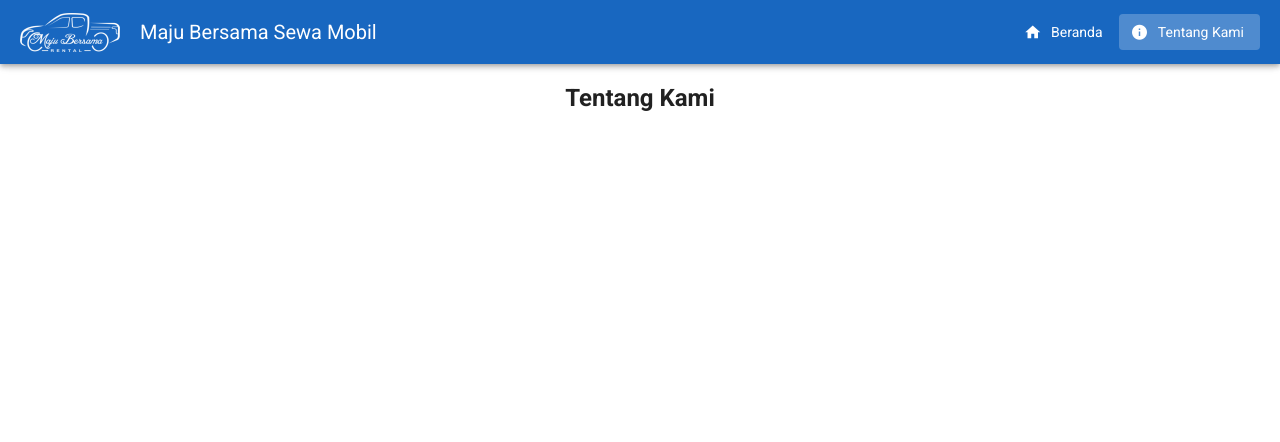
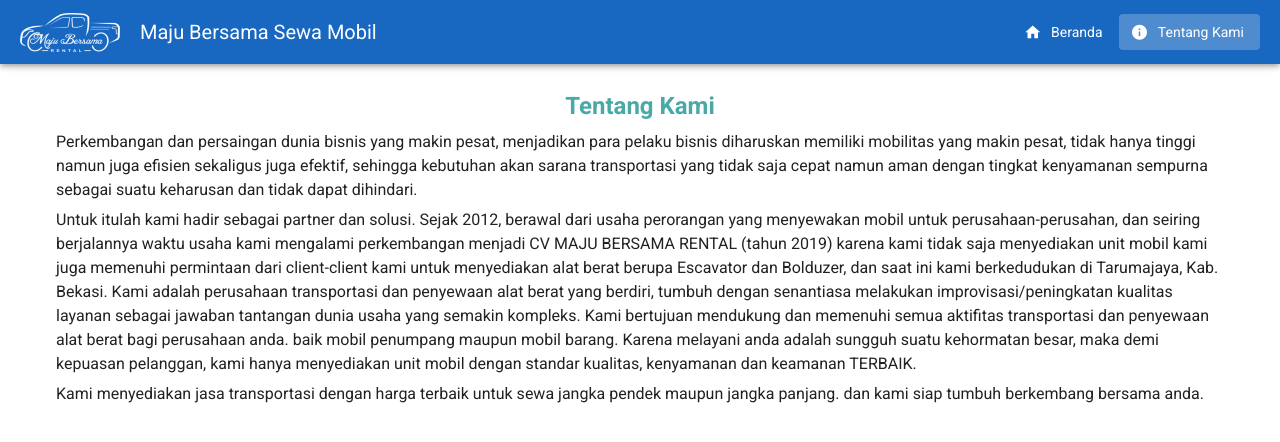
Before and after one commit to lepiku/himber, a Nuxt app: page /tentang-kami in a window 1280 px wide. Shown: the top 442 px of the page. Built offline with nearby package versions, Linux system fonts and the light colour scheme.

Commit message:
feat: tentang-kami page

```diff
--- a/app.vue
+++ b/app.vue
@@ -13,4 +13,7 @@
 .v-container {
   max-width: 1200px !important;
 }
+p {
+  margin: 6px 0;
+}
 </style>
--- a/components/AppBar.vue
+++ b/components/AppBar.vue
@@ -1,5 +1,5 @@
 <script setup lang="ts">
-import { website } from '@/data'
+import { website } from '~/data'
 
 const navItems = [
   {
--- a/data.ts
+++ b/data.ts
@@ -9,6 +9,33 @@
     `
   }
 }
+
+export const aboutUs = [
+  'Perkembangan dan persaingan dunia bisnis yang makin pesat, menjadikan para \
+  pelaku bisnis diharuskan memiliki mobilitas yang makin pesat, tidak hanya \
+  tinggi namun juga efisien sekaligus juga efektif, sehingga kebutuhan akan \
+  sarana transportasi yang tidak saja cepat namun aman dengan tingkat \
+  kenyamanan sempurna sebagai suatu keharusan dan tidak dapat dihindari.',
+
+  'Untuk itulah kami hadir sebagai partner dan solusi. Sejak 2012, berawal \
+  dari usaha perorangan yang menyewakan mobil untuk perusahaan-perusahan, dan \
+  seiring berjalannya waktu usaha kami mengalami perkembangan menjadi CV MAJU \
+  BERSAMA RENTAL (tahun 2019) karena kami tidak saja menyediakan unit mobil \
+  kami juga memenuhi permintaan dari client-client kami untuk menyediakan alat \
+  berat berupa Escavator dan Bolduzer, dan saat ini kami berkedudukan di \
+  Tarumajaya, Kab. Bekasi. Kami adalah perusahaan transportasi dan penyewaan \
+  alat berat yang berdiri, tumbuh dengan senantiasa melakukan \
+  improvisasi/peningkatan kualitas layanan sebagai jawaban tantangan dunia \
+  usaha yang semakin kompleks. Kami bertujuan mendukung dan memenuhi semua \
+  aktifitas transportasi dan penyewaan alat berat bagi perusahaan anda. baik \
+  mobil penumpang maupun mobil barang. Karena melayani anda adalah sungguh \
+  suatu kehormatan besar, maka demi kepuasan pelanggan, kami hanya menyediakan \
+  unit mobil dengan standar kualitas, kenyamanan dan keamanan TERBAIK.',
+
+  'Kami menyediakan jasa transportasi dengan harga terbaik untuk sewa jangka \
+  pendek maupun jangka panjang. dan kami siap tumbuh berkembang bersama anda. \
+'
+]
 
 type Car = { name: string; img: string }
 export const cars: Car[] = [
--- a/pages/index.vue
+++ b/pages/index.vue
@@ -1,5 +1,5 @@
 <script setup lang="ts">
-import { cars, website } from '@/data'
+import { cars, website } from '~/data'
 
 const p = website.contact.phone
 const phoneFormat = p.slice(0, 4) + '-' + p.slice(4, 8) + '-' + p.slice(8)
--- a/pages/tentang-kami.vue
+++ b/pages/tentang-kami.vue
@@ -1,8 +1,13 @@
+<script setup lang="ts">
+import { aboutUs } from '~/data'
+</script>
+
 <template>
   <VMain>
     <div id="tentang-kami">
-      <VContainer>
-        <h2 class="text-center">Tentang Kami</h2>
+      <VContainer class="py-6">
+        <h2 class="text-center text-secondary">Tentang Kami</h2>
+        <p v-for="(text, i) in aboutUs" :key="i">{{ text }}</p>
       </VContainer>
     </div>
   </VMain>
```
